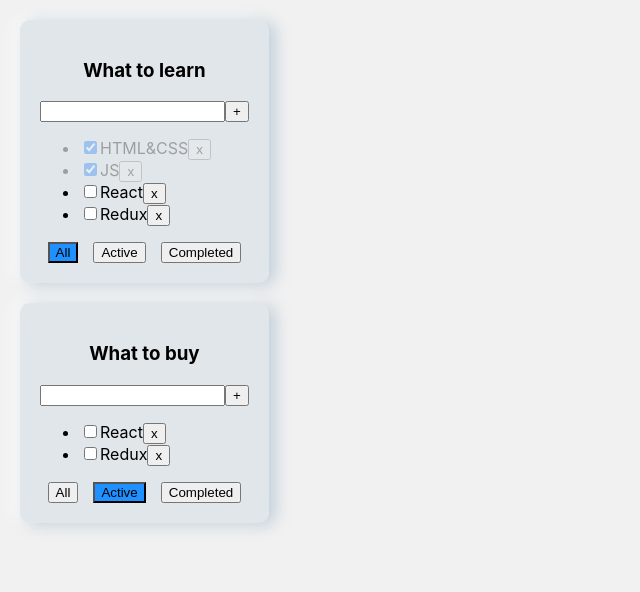
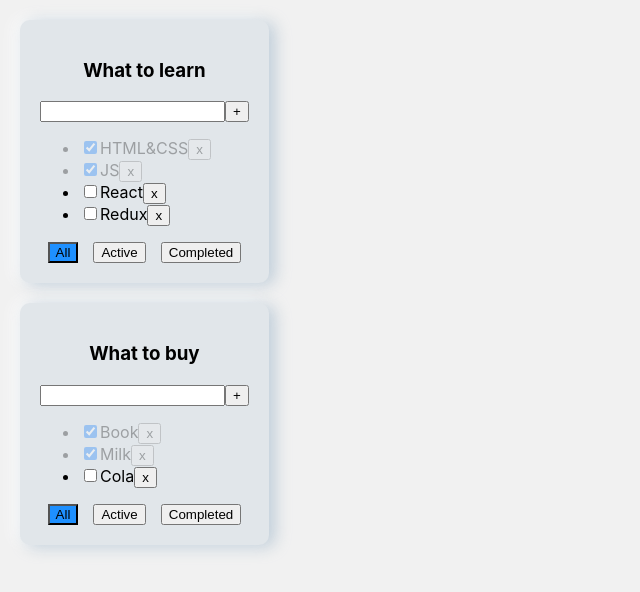
Before and after one commit to Kirill2603/mytodolist, a React (Create React App) app: page / in a window 1280 px wide. Shown: the top 592 px of the page, without its empty margins (0-640 px from the left). Built offline with nearby package versions, Linux system fonts and the light colour scheme.

Commit message:
Kabzda 5 change tasks obj

```diff
--- a/src/App.tsx
+++ b/src/App.tsx
@@ -20,26 +20,28 @@ type TodoListsType = {
 
 function App() {
 
-    let [tasks, setTasks] = useState<TasksType[]>(
-        [
-            {id: v1(), title: 'HTML&CSS', isDone: true},
-            {id: v1(), title: 'JS', isDone: true},
-            {id: v1(), title: 'React', isDone: false},
-            {id: v1(), title: 'Redux', isDone: false}
-        ]
-    )
+    // let [tasks, setTasks] = useState<TasksType[]>(
+    //     [
+    //         {id: v1(), title: 'HTML&CSS', isDone: true},
+    //         {id: v1(), title: 'JS', isDone: true},
+    //         {id: v1(), title: 'React', isDone: false},
+    //         {id: v1(), title: 'Redux', isDone: false}
+    //     ]
+    // )
 
-
-
-    function removeTask(id: string) {
-        let filteredTasks = tasks.filter((task) => task.id !== id)
-        setTasks(filteredTasks)
+    function removeTask(id: string, todoListId: string) {
+        let tasksForFilter = tasks[todoListId]
+        let filteredTasks = tasksForFilter.filter((task) => task.id !== id)
+        tasks[todoListId] = filteredTasks
+        setTasks({...tasks})
     }
 
-    function addTask(title: string) {
+    function addTask(title: string, todoListId: string) {
         let newTask: TasksType = {id: v1(), title: title, isDone: false}
-        let newTasks: TasksType[] = [...tasks, newTask]
-        setTasks(newTasks)
+        let tasksForAdd = tasks[todoListId]
+        let newTasks: TasksType[] = [...tasksForAdd, newTask]
+        tasks[todoListId] = newTasks
+        setTasks({...tasks})
     }
 
     function changeFilter(filter: FilterValuesType, todolistId: string) {
@@ -50,17 +52,36 @@ function App() {
         }
     }
 
-    function changeStatus (taskID: string, isDone: boolean) {
-        let task = tasks.find(task => task.id === taskID)
+    function changeStatus (taskID: string, isDone: boolean, todolistId: string) {
+        let tasksForChange = tasks[todolistId]
+        let task = tasksForChange.find(task => task.id === taskID)
         if (task) {
             task.isDone = isDone
         }
-        setTasks([...tasks])
+        setTasks({...tasks})
     }
 
+    let todoListId1 = v1()
+    let todoListId2 = v1()
+
+    let [tasks, setTasks] = useState({
+        [todoListId1]: [
+            {id: v1(), title: 'HTML&CSS', isDone: true},
+            {id: v1(), title: 'JS', isDone: true},
+            {id: v1(), title: 'React', isDone: false},
+            {id: v1(), title: 'Redux', isDone: false}
+        ],
+        [todoListId2]: [
+            {id: v1(), title: 'Book', isDone: true},
+            {id: v1(), title: 'Milk', isDone: true},
+            {id: v1(), title: 'Cola', isDone: false},
+        ]
+    })
+
+
     let [todoLists, setTodoLists]= useState<Array<TodoListsType>>([
-        {id: v1(), title: "What to learn", filter: 'all'},
-        {id: v1(), title: "What to buy", filter: 'active'},
+        {id: todoListId1, title: "What to learn", filter: 'all'},
+        {id: todoListId2, title: "What to buy", filter: 'all'},
     ])
 
     return (
@@ -68,16 +89,16 @@ function App() {
             {
                 todoLists.map((todoList) => {
 
-                    let tasksForTodoList = tasks
+                    let tasksForTodoList = tasks[todoList.id]
 
                     if (todoList.filter === 'completed') {
-                        tasksForTodoList = tasks.filter(task => task.isDone)
+                        tasksForTodoList = tasks[todoList.id].filter(task => task.isDone)
                     }
                     if (todoList.filter === 'active') {
-                        tasksForTodoList = tasks.filter(task => !task.isDone)
+                        tasksForTodoList = tasks[todoList.id].filter(task => !task.isDone)
                     }
                     if (todoList.filter === 'all') {
-                        tasksForTodoList = tasks
+                        tasksForTodoList = tasks[todoList.id]
                     }
 
                     return (
--- a/src/components/TodoList.tsx
+++ b/src/components/TodoList.tsx
@@ -12,10 +12,10 @@ type TodoListPropsType = {
     id: string
     title: string
     tasks: Array<TaskType>
-    removeTask: (id: string) => void
+    removeTask: (id: string, todolistId: string) => void
     changeFilter: (filter: FilterValuesType, todolistId: string) => void
-    addTask: (title: string) => void
-    changeStatus: (id: string, isDone: boolean) => void
+    addTask: (title: string, todolistId: string) => void
+    changeStatus: (id: string, isDone: boolean, todolistId: string) => void
     filter: FilterValuesType
 }
 
@@ -40,14 +40,14 @@ export const TodoList: React.FC<TodoListPropsType> = (
     const onKeyPressHandler = (event: KeyboardEvent<HTMLInputElement>) => {
         setError(false)
         if (event.charCode === 13) {
-            addTask(newTaskTitle)
+            addTask(newTaskTitle, id)
             setNewTaskTitle('')
         }
     }
 
     const addTaskHandler = () => {
         if (newTaskTitle.trim() !== '') {
-            addTask(newTaskTitle.trim())
+            addTask(newTaskTitle.trim(), id)
             setNewTaskTitle('')
 
         } else setError(true)
@@ -67,9 +67,9 @@ export const TodoList: React.FC<TodoListPropsType> = (
                 <ul>
                     {tasks.map((task) => {
 
-                        const onClickHandler = () => removeTask(task.id)
+                        const onClickHandler = () => removeTask(task.id, id)
                         const onChangeHandler = (e: ChangeEvent<HTMLInputElement>) => {
-                            changeStatus(task.id, e.currentTarget.checked)
+                            changeStatus(task.id, e.currentTarget.checked, id)
                         }
 
                         return (
```
